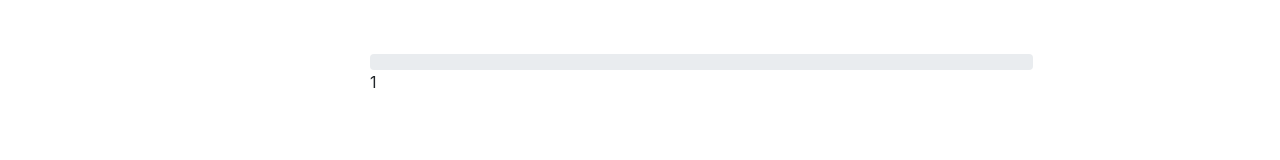
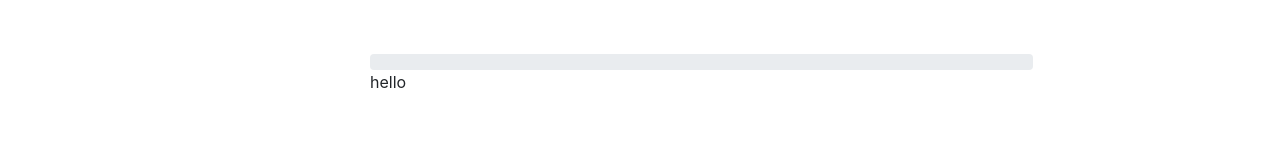
Before and after one commit to development0264/Torin_Di_Salvo_web, an Angular app: page /quick-start in a window 1280 px wide. Shown: the part 151-311 px from the top of the page. Built offline with nearby package versions, Linux system fonts and the light colour scheme.

Commit message:
DONE: change in quickstart

```diff
--- a/src/app/quickstart/quickstart/quickstart.component.html
+++ b/src/app/quickstart/quickstart/quickstart.component.html
@@ -15,7 +15,7 @@
                 <div class="content">
                   <!-- <h1>{{ currentContent }}</h1> -->
                   <div *ngIf="steps===1">
-                    1
+                    hello
                   </div>
                   <div *ngIf="steps===2">2</div>
                   <div *ngIf="steps===3">3</div>
```
